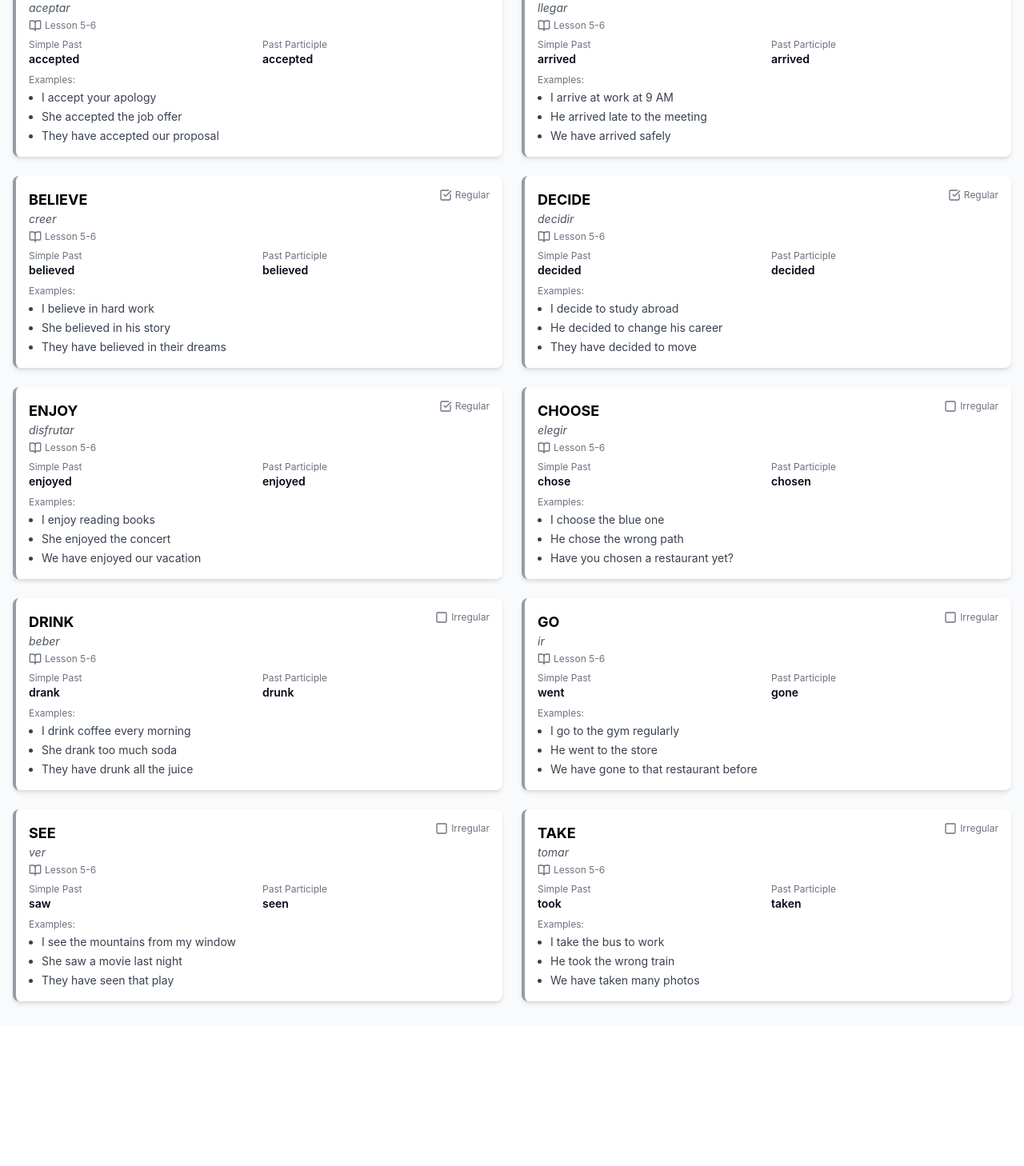
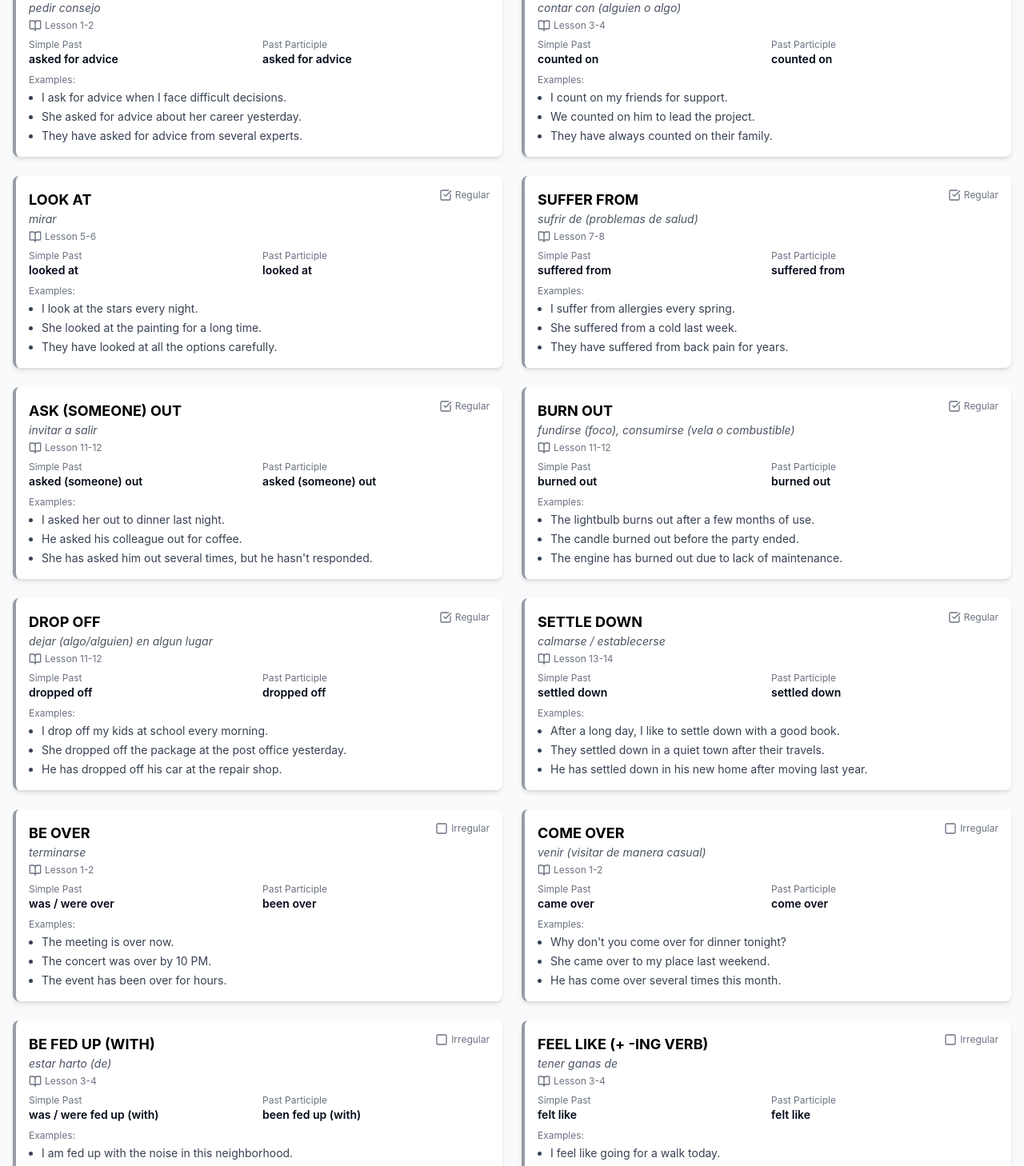
Before and after one commit to IssacPP10/verb-nexus, a React (Vite) app: page /level3 in a window 1280 px wide. Shown: the part 340-1798 px from the top of the page at 80% size. Before the commit the page ends 1624 px from the top, so only its background shows below. Built offline with nearby package versions, Linux system fonts and the light colour scheme.

Commit message:
added second part of verbs

```diff
--- a/src/data/level3.ts
+++ b/src/data/level3.ts
@@ -1,138 +1,327 @@
-import { VerbData } from './types';
+import { VerbData } from "./types";
 
 export const level3Data: VerbData = {
   regular: [
     {
-      base: "accept",
-      meaning: "aceptar",
-      simplePast: "accepted",
-      pastParticiple: "accepted",
+      base: "ask for advice",
+      meaning: "pedir consejo",
+      simplePast: "asked for advice",
+      pastParticiple: "asked for advice",
+      isRegular: true,
+      lesson: "1-2",
+      examples: {
+        base: "I ask for advice when I face difficult decisions.",
+        simplePast: "She asked for advice about her career yesterday.",
+        pastParticiple: "They have asked for advice from several experts.",
+      },
+    },
+    {
+      base: "count on",
+      meaning: "contar con (alguien o algo)",
+      simplePast: "counted on",
+      pastParticiple: "counted on",
+      isRegular: true,
+      lesson: "3-4",
+      examples: {
+        base: "I count on my friends for support.",
+        simplePast: "We counted on him to lead the project.",
+        pastParticiple: "They have always counted on their family.",
+      },
+    },
+    {
+      base: "look at",
+      meaning: "mirar",
+      simplePast: "looked at",
+      pastParticiple: "looked at",
       isRegular: true,
       lesson: "5-6",
       examples: {
-        base: "I accept your apology",
-        simplePast: "She accepted the job offer",
-        pastParticiple: "They have accepted our proposal"
-      }
+        base: "I look at the stars every night.",
+        simplePast: "She looked at the painting for a long time.",
+        pastParticiple: "They have looked at all the options carefully.",
+      },
     },
     {
-      base: "arrive",
-      meaning: "llegar",
-      simplePast: "arrived",
-      pastParticiple: "arrived",
+      base: "suffer from",
+      meaning: "sufrir de (problemas de salud)",
+      simplePast: "suffered from",
+      pastParticiple: "suffered from",
       isRegular: true,
-      lesson: "5-6",
+      lesson: "7-8",
       examples: {
-        base: "I arrive at work at 9 AM",
-        simplePast: "He arrived late to the meeting",
-        pastParticiple: "We have arrived safely"
-      }
+        base: "I suffer from allergies every spring.",
+        simplePast: "She suffered from a cold last week.",
+        pastParticiple: "They have suffered from back pain for years.",
+      },
     },
     {
-      base: "believe",
-      meaning: "creer",
-      simplePast: "believed",
-      pastParticiple: "believed",
+      base: "ask (someone) out",
+      meaning: "invitar a salir",
+      simplePast: "asked (someone) out",
+      pastParticiple: "asked (someone) out",
       isRegular: true,
-      lesson: "5-6",
+      lesson: "11-12",
       examples: {
-        base: "I believe in hard work",
-        simplePast: "She believed in his story",
-        pastParticiple: "They have believed in their dreams"
-      }
+        base: "I asked her out to dinner last night.",
+        simplePast: "He asked his colleague out for coffee.",
+        pastParticiple:
+          "She has asked him out several times, but he hasn't responded.",
+      },
     },
     {
-      base: "decide",
-      meaning: "decidir",
-      simplePast: "decided",
-      pastParticiple: "decided",
+      base: "burn out",
+      meaning: "fundirse (foco), consumirse (vela o combustible)",
+      simplePast: "burned out",
+      pastParticiple: "burned out",
       isRegular: true,
-      lesson: "5-6",
+      lesson: "11-12",
       examples: {
-        base: "I decide to study abroad",
-        simplePast: "He decided to change his career",
-        pastParticiple: "They have decided to move"
-      }
+        base: "The lightbulb burns out after a few months of use.",
+        simplePast: "The candle burned out before the party ended.",
+        pastParticiple: "The engine has burned out due to lack of maintenance.",
+      },
     },
     {
-      base: "enjoy",
-      meaning: "disfrutar",
-      simplePast: "enjoyed",
-      pastParticiple: "enjoyed",
+      base: "drop off",
+      meaning: "dejar (algo/alguien) en algun lugar",
+      simplePast: "dropped off",
+      pastParticiple: "dropped off",
       isRegular: true,
-      lesson: "5-6",
+      lesson: "11-12",
       examples: {
-        base: "I enjoy reading books",
-        simplePast: "She enjoyed the concert",
-        pastParticiple: "We have enjoyed our vacation"
-      }
+        base: "I drop off my kids at school every morning.",
+        simplePast: "She dropped off the package at the post office yesterday.",
+        pastParticiple: "He has dropped off his car at the repair shop.",
+      },
+    },
+    {
+      base: "settle down",
+      meaning: "calmarse / establecerse",
+      simplePast: "settled down",
+      pastParticiple: "settled down",
+      isRegular: true,
+      lesson: "13-14",
+      examples: {
+        base: "After a long day, I like to settle down with a good book.",
+        simplePast: "They settled down in a quiet town after their travels.",
+        pastParticiple:
+          "He has settled down in his new home after moving last year.",
+      },
     },
   ],
   irregular: [
     {
-      base: "choose",
-      meaning: "elegir",
-      simplePast: "chose",
-      pastParticiple: "chosen",
+      base: "be over",
+      meaning: "terminarse",
+      simplePast: "was / were over",
+      pastParticiple: "been over",
+      isRegular: false,
+      lesson: "1-2",
+      examples: {
+        base: "The meeting is over now.",
+        simplePast: "The concert was over by 10 PM.",
+        pastParticiple: "The event has been over for hours.",
+      },
+    },
+    {
+      base: "come over",
+      meaning: "venir (visitar de manera casual)",
+      simplePast: "came over",
+      pastParticiple: "come over",
+      isRegular: false,
+      lesson: "1-2",
+      examples: {
+        base: "Why don't you come over for dinner tonight?",
+        simplePast: "She came over to my place last weekend.",
+        pastParticiple: "He has come over several times this month.",
+      },
+    },
+    {
+      base: "be fed up (with)",
+      meaning: "estar harto (de)",
+      simplePast: "was / were fed up (with)",
+      pastParticiple: "been fed up (with)",
+      isRegular: false,
+      lesson: "3-4",
+      examples: {
+        base: "I am fed up with the noise in this neighborhood.",
+        simplePast: "She was fed up with the constant delays.",
+        pastParticiple:
+          "They have been fed up with poor service for a long time.",
+      },
+    },
+    {
+      base: "feel like (+ -ing verb)",
+      meaning: "tener ganas de",
+      simplePast: "felt like",
+      pastParticiple: "felt like",
+      isRegular: false,
+      lesson: "3-4",
+      examples: {
+        base: "I feel like going for a walk today.",
+        simplePast: "She felt like eating ice cream yesterday.",
+        pastParticiple: "I have felt like trying something new lately.",
+      },
+    },
+    {
+      base: "get out (of)",
+      meaning: "salir (de algun lugar)",
+      simplePast: "got out",
+      pastParticiple: "gotten out",
       isRegular: false,
       lesson: "5-6",
       examples: {
-        base: "I choose the blue one",
-        simplePast: "He chose the wrong path",
-        pastParticiple: "Have you chosen a restaurant yet?"
-      }
+        base: "I get out of the car quickly.",
+        simplePast: "He got out of the building before the alarm went off.",
+        pastParticiple: "They have gotten out of difficult situations before.",
+      },
     },
     {
-      base: "drink",
-      meaning: "beber",
-      simplePast: "drank",
-      pastParticiple: "drunk",
+      base: "go out",
+      meaning: "salir (usualmente para divertirse)",
+      simplePast: "went out",
+      pastParticiple: "gone out",
       isRegular: false,
       lesson: "5-6",
       examples: {
-        base: "I drink coffee every morning",
-        simplePast: "She drank too much soda",
-        pastParticiple: "They have drunk all the juice"
-      }
+        base: "We go out every Friday night.",
+        simplePast: "They went out to a new restaurant last weekend.",
+        pastParticiple: "I have gone out with my friends many times.",
+      },
     },
     {
-      base: "go",
-      meaning: "ir",
-      simplePast: "went",
-      pastParticiple: "gone",
+      base: "make up my mind (about)",
+      meaning: "decidirme (por algo)",
+      simplePast: "made up my mind",
+      pastParticiple: "made up my mind",
       isRegular: false,
-      lesson: "5-6",
+      lesson: "7-8",
       examples: {
-        base: "I go to the gym regularly",
-        simplePast: "He went to the store",
-        pastParticiple: "We have gone to that restaurant before"
-      }
+        base: "I need to make up my mind about where to travel this summer.",
+        simplePast: "She made up her mind about the job offer yesterday.",
+        pastParticiple: "He has made up his mind to start a new career.",
+      },
     },
     {
-      base: "see",
-      meaning: "ver",
-      simplePast: "saw",
-      pastParticiple: "seen",
+      base: "take care of",
+      meaning: "cuidar de",
+      simplePast: "took care of",
+      pastParticiple: "taken care of",
       isRegular: false,
-      lesson: "5-6",
+      lesson: "7-8",
       examples: {
-        base: "I see the mountains from my window",
-        simplePast: "She saw a movie last night",
-        pastParticiple: "They have seen that play"
-      }
+        base: "I take care of my pets every day.",
+        simplePast: "She took care of her grandmother last weekend.",
+        pastParticiple:
+          "He has taken care of all the arrangements for the event.",
+      },
     },
     {
-      base: "take",
-      meaning: "tomar",
-      simplePast: "took",
-      pastParticiple: "taken",
+      base: "throw away",
+      meaning: "deshacerse de / tirar a la basura",
+      simplePast: "threw away",
+      pastParticiple: "thrown away",
       isRegular: false,
-      lesson: "5-6",
+      lesson: "9-10",
       examples: {
-        base: "I take the bus to work",
-        simplePast: "He took the wrong train",
-        pastParticiple: "We have taken many photos"
-      }
+        base: "I throw away the trash every evening.",
+        simplePast: "She threw away the old papers yesterday.",
+        pastParticiple: "They have thrown away all the expired food.",
+      },
     },
-  ]
+    {
+      base: "break up",
+      meaning: "terminar (una relacion)",
+      simplePast: "broke up",
+      pastParticiple: "broken up",
+      isRegular: false,
+      lesson: "9-10",
+      examples: {
+        base: "They break up after a long argument.",
+        simplePast: "She broke up with him last week.",
+        pastParticiple: "He has broken up with his partner several times.",
+      },
+    },
+    {
+      base: "break down",
+      meaning: "descomponerse",
+      simplePast: "broke down",
+      pastParticiple: "broken down",
+      isRegular: false,
+      lesson: "11-12",
+      examples: {
+        base: "The car breaks down on the highway.",
+        simplePast: "The machine broke down during the production.",
+        pastParticiple: "The engine has broken down multiple times this year.",
+      },
+    },
+    {
+      base: "go through",
+      meaning: "pasar por / atravesar (situaciones dificiles)",
+      simplePast: "went through",
+      pastParticiple: "gone through",
+      isRegular: false,
+      lesson: "11-12",
+      examples: {
+        base: "I am going through a tough time at work.",
+        simplePast: "She went through a lot of stress last year.",
+        pastParticiple:
+          "They have gone through many challenges in their lives.",
+      },
+    },
+    {
+      base: "get ahead",
+      meaning: "salir adelante / progresar",
+      simplePast: "got ahead",
+      pastParticiple: "gotten ahead",
+      isRegular: false,
+      lesson: "13-14",
+      examples: {
+        base: "He works hard to get ahead in his career.",
+        simplePast: "She got ahead in her studies last semester.",
+        pastParticiple:
+          "They have gotten ahead thanks to their consistent efforts.",
+      },
+    },
+    {
+      base: "get into",
+      meaning: "entrar",
+      simplePast: "got into",
+      pastParticiple: "gotten into",
+      isRegular: false,
+      lesson: "13-14",
+      examples: {
+        base: "She wants to get into the university next year.",
+        simplePast: "He got into trouble with his parents last weekend.",
+        pastParticiple: "They have gotten into a new project together.",
+      },
+    },
+    {
+      base: "get together",
+      meaning: "entrar",
+      simplePast: "got together",
+      pastParticiple: "gotten together",
+      isRegular: false,
+      lesson: "13-14",
+      examples: {
+        base: "We should get together for coffee sometime.",
+        simplePast: "They got together to celebrate her birthday.",
+        pastParticiple:
+          "We have gotten together every summer for the past five years.",
+      },
+    },
+    {
+      base: "go off",
+      meaning: "sonar(alarma) / activarse",
+      simplePast: "went off",
+      pastParticiple: "gone off",
+      isRegular: false,
+      lesson: "13-14",
+      examples: {
+        base: "The alarm goes off every morning at 7 AM.",
+        simplePast: "The fire alarm went off during the night.",
+        pastParticiple: "The alarm has gone off twice today.",
+      },
+    },
+  ],
 };
--- a/src/data/level4.ts
+++ b/src/data/level4.ts
@@ -15,58 +15,6 @@ export const level4Data: VerbData = {
         pastParticiple: "They have achieved everything they wanted"
       }
     },
-    {
-      base: "believe",
-      meaning: "creer",
-      simplePast: "believed",
-      pastParticiple: "believed",
-      isRegular: true,
-      lesson: "7-8",
-      examples: {
-        base: "I believe in you",
-        simplePast: "He believed the story",
-        pastParticiple: "They have believed in their dreams"
-      }
-    },
-    {
-      base: "create",
-      meaning: "crear",
-      simplePast: "created",
-      pastParticiple: "created",
-      isRegular: true,
-      lesson: "7-8",
-      examples: {
-        base: "I create art every day",
-        simplePast: "She created a beautiful painting",
-        pastParticiple: "They have created a new project"
-      }
-    },
-    {
-      base: "discover",
-      meaning: "descubrir",
-      simplePast: "discovered",
-      pastParticiple: "discovered",
-      isRegular: true,
-      lesson: "7-8",
-      examples: {
-        base: "I discover new things every day",
-        simplePast: "He discovered a hidden talent",
-        pastParticiple: "They have discovered a new planet"
-      }
-    },
-    {
-      base: "improve",
-      meaning: "mejorar",
-      simplePast: "improved",
-      pastParticiple: "improved",
-      isRegular: true,
-      lesson: "7-8",
-      examples: {
-        base: "I improve my skills regularly",
-        simplePast: "She improved her grades last semester",
-        pastParticiple: "They have improved their performance"
-      }
-    },
   ],
   irregular: [
     {
@@ -82,57 +30,6 @@ export const level4Data: VerbData = {
         pastParticiple: "Many questions have arisen"
       }
     },
-    {
-      base: "choose",
-      meaning: "elegir",
-      simplePast: "chose",
-      pastParticiple: "chosen",
-      isRegular: false,
-      lesson: "7-8",
-      examples: {
-        base: "I choose the best option",
-        simplePast: "He chose the wrong answer",
-        pastParticiple: "They have chosen their path"
-      }
-    },
-    {
-      base: "drive",
-      meaning: "conducir",
-      simplePast: "drove",
-      pastParticiple: "driven",
-      isRegular: false,
-      lesson: "7-8",
-      examples: {
-        base: "I drive to work every day",
-        simplePast: "She drove to the beach last weekend",
-        pastParticiple: "They have driven across the country"
-      }
-    },
-    {
-      base: "give",
-      meaning: "dar",
-      simplePast: "gave",
-      pastParticiple: "given",
-      isRegular: false,
-      lesson: "7-8",
-      examples: {
-        base: "I give my best effort",
-        simplePast: "He gave a great presentation",
-        pastParticiple: "They have given their support"
-      }
-    },
-    {
-      base: "take",
-      meaning: "tomar",
-      simplePast: "took",
-      pastParticiple: "taken",
-      isRegular: false,
-      lesson: "7-8",
-      examples: {
-        base: "I take my coffee black",
-        simplePast: "She took the wrong train",
-        pastParticiple: "They have taken the initiative"
-      }
-    },
+
   ]
 };
--- a/src/pages/Clubs.tsx
+++ b/src/pages/Clubs.tsx
@@ -64,7 +64,7 @@ const Clubs = () => {
             <VerbCard
               key={verb.base}
               verb={verb}
-              color="clubs"
+              className="clubs"
               lesson={verb.lesson}
             />
           ))}
```
